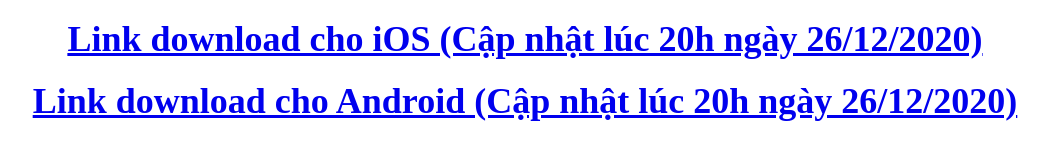
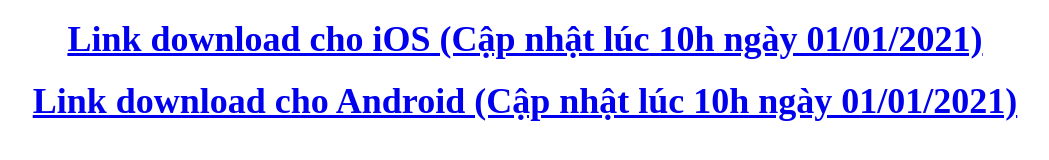
Before and after one commit to tuevc/link-download-app-bk, a plain HTML site: page index.html in a window 1280 px wide. Shown: the whole page, without its empty margins (115-1164 px from the left). Drawn offline with Linux system fonts and the light colour scheme.

Commit message:
Update index.html

```diff
--- a/index.html
+++ b/index.html
@@ -9,14 +9,14 @@
 <body>
 
 <div style="padding:10px; text-align:center;">
-	 <a href="itms-services://?action=download-manifest&url=https://dl.dropbox.com/s/rcgln3fb8tia469/ePass1011.plist"
-	 style="text-decoration: none; font-weight: bold; font-size: 36px;text-decoration: underline; text-align:center;">Link download cho iOS (Cập nhật lúc 20h ngày 26/12/2020)</a>
+	 <a href="itms-services://?action=download-manifest&url=https://dl.dropbox.com/s/w0zkrtkcyjvs2js/ePass1012.plist"
+	 style="text-decoration: none; font-weight: bold; font-size: 36px;text-decoration: underline; text-align:center;">Link download cho iOS (Cập nhật lúc 10h ngày 01/01/2021)</a>
 
 </div>
 
 <div style="padding:10px; text-align:center;">
-	 <a href="https://dl.dropbox.com/s/ize6lmtk0bezbze/ePass1011GG1013.apk"
-	 style="text-decoration: none; font-weight: bold; font-size: 36px;text-decoration: underline; text-align:center;">Link download cho Android (Cập nhật lúc 20h ngày 26/12/2020)</a>
+	 <a href="https://dl.dropbox.com/s/7ipb1sl82wxa65w/ePass1012GG1015.apk"
+	 style="text-decoration: none; font-weight: bold; font-size: 36px;text-decoration: underline; text-align:center;">Link download cho Android (Cập nhật lúc 10h ngày 01/01/2021)</a>
 
 </div>
 
```
